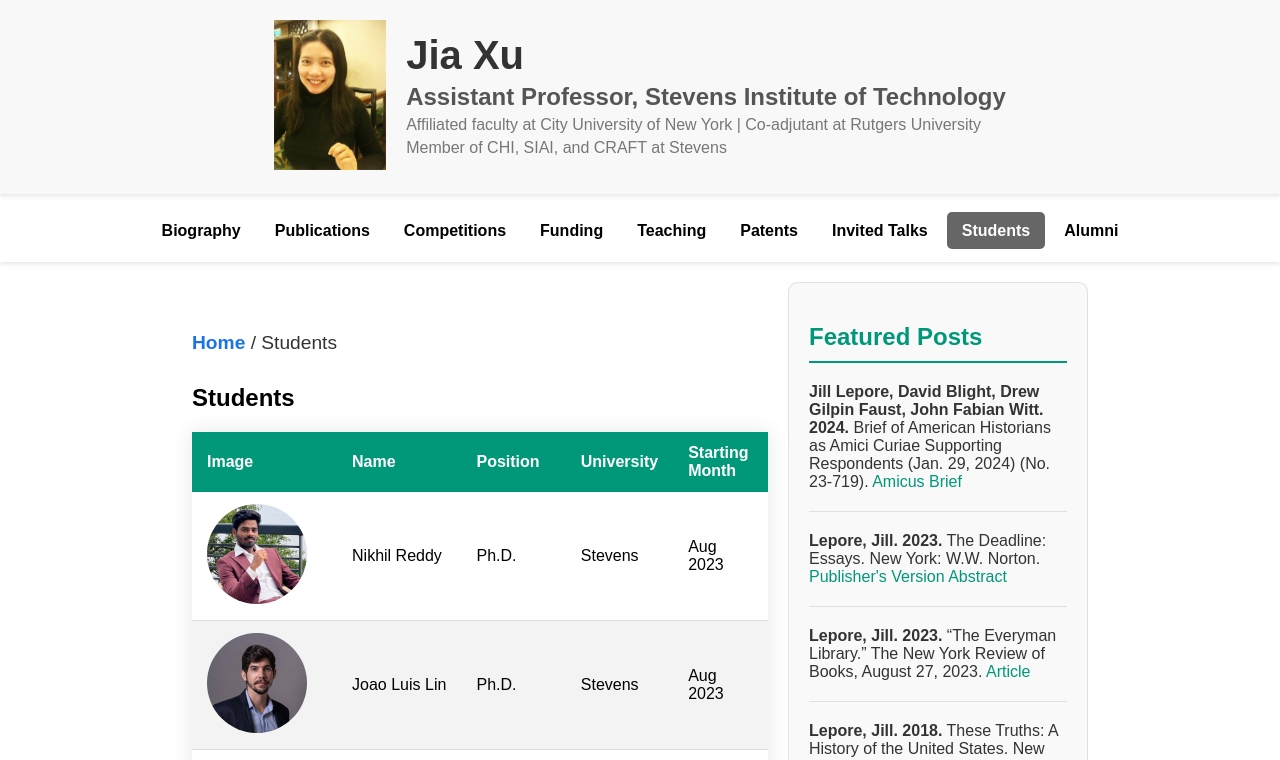
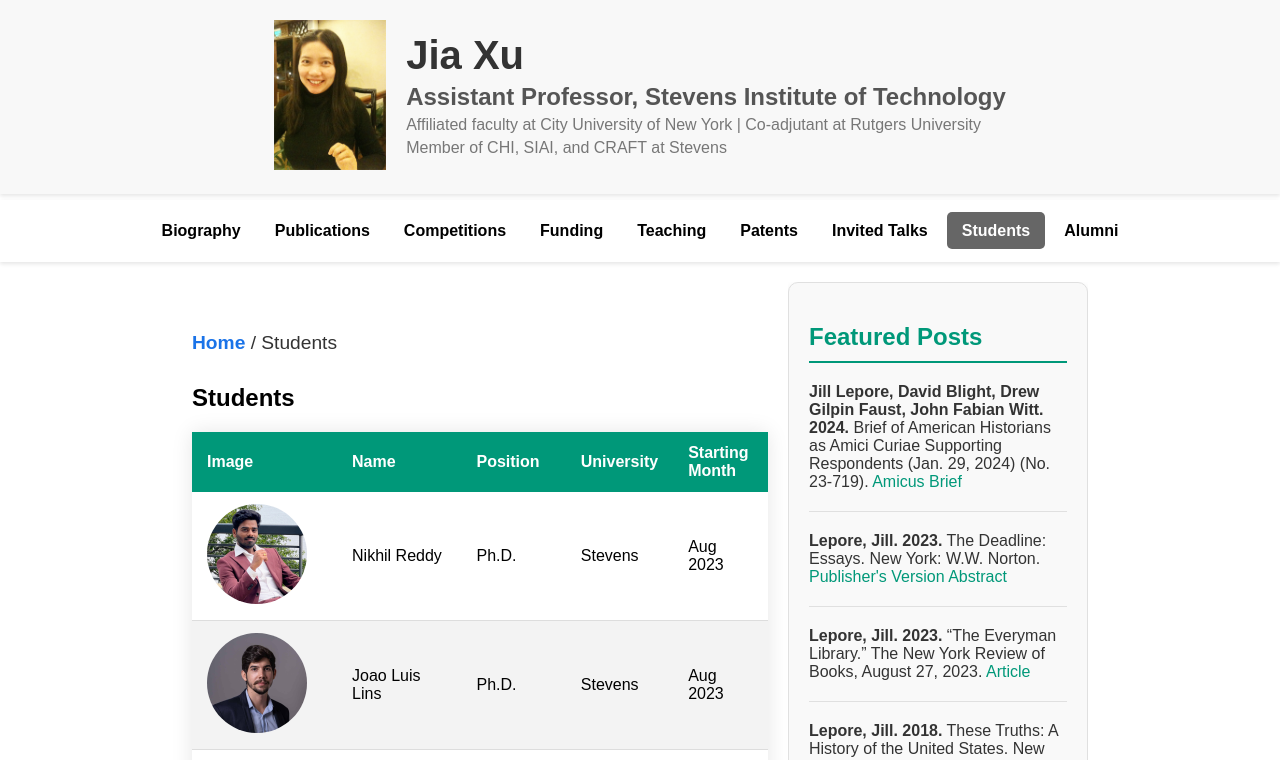
Before and after one commit to notnikhilreddy2/portfolio-jia, a plain HTML site: page students.html in a window 1280 px wide. Shown: the top 760 px of the page. Drawn offline with Linux system fonts and the light colour scheme.

Commit message:
done done

```diff
--- a/students.html
+++ b/students.html
@@ -49,7 +49,7 @@
                             </tr>
                             <tr>
                                 <td><img src="images/joao luis.jpg" alt="Joao Luis Lin" class="student-photo"></td>
-                                <td>Joao Luis Lin</td>
+                                <td>Joao Luis Lins</td>
                                 <td>Ph.D.</td>
                                 <td>Stevens</td>
                                 <td>Aug 2023</td>
```
